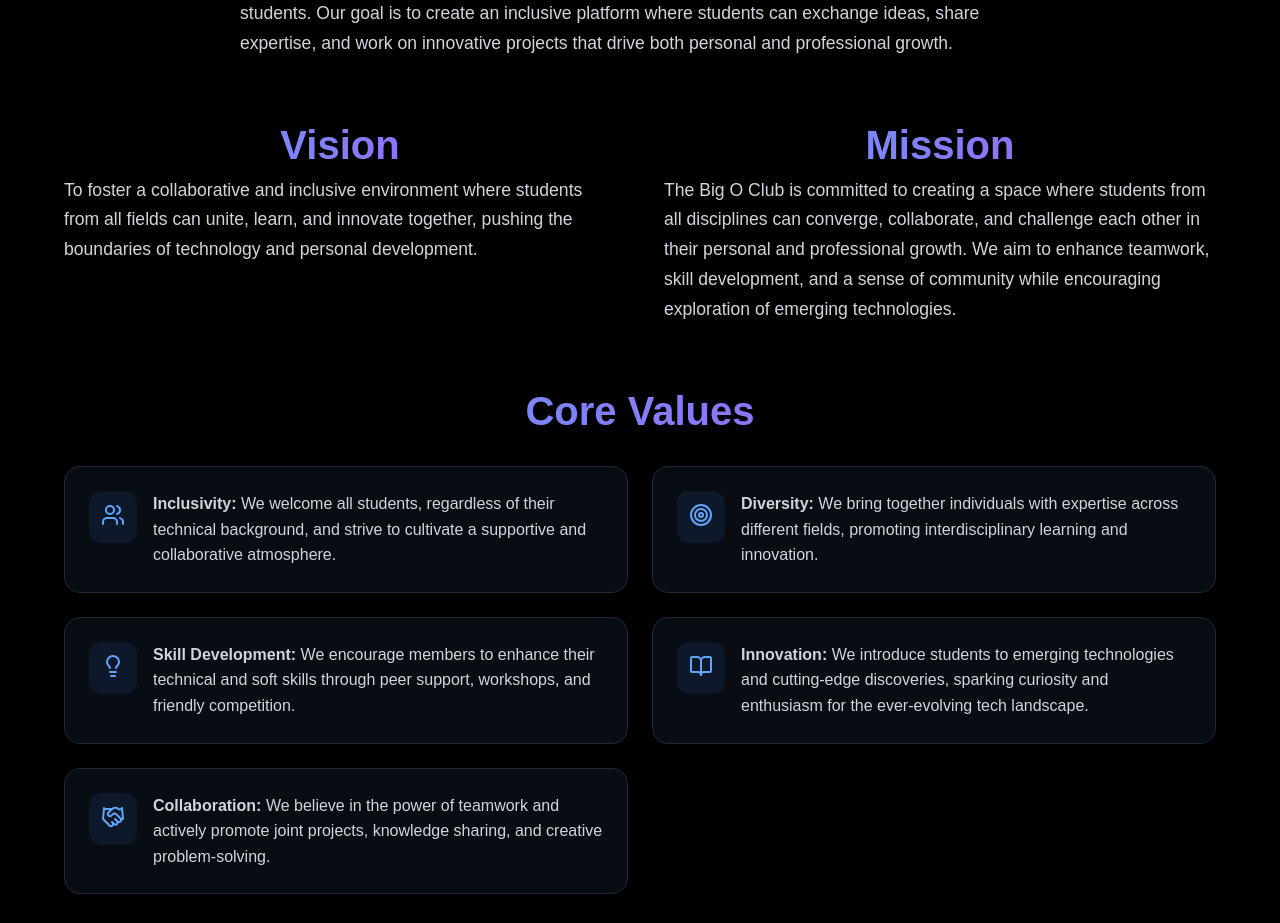
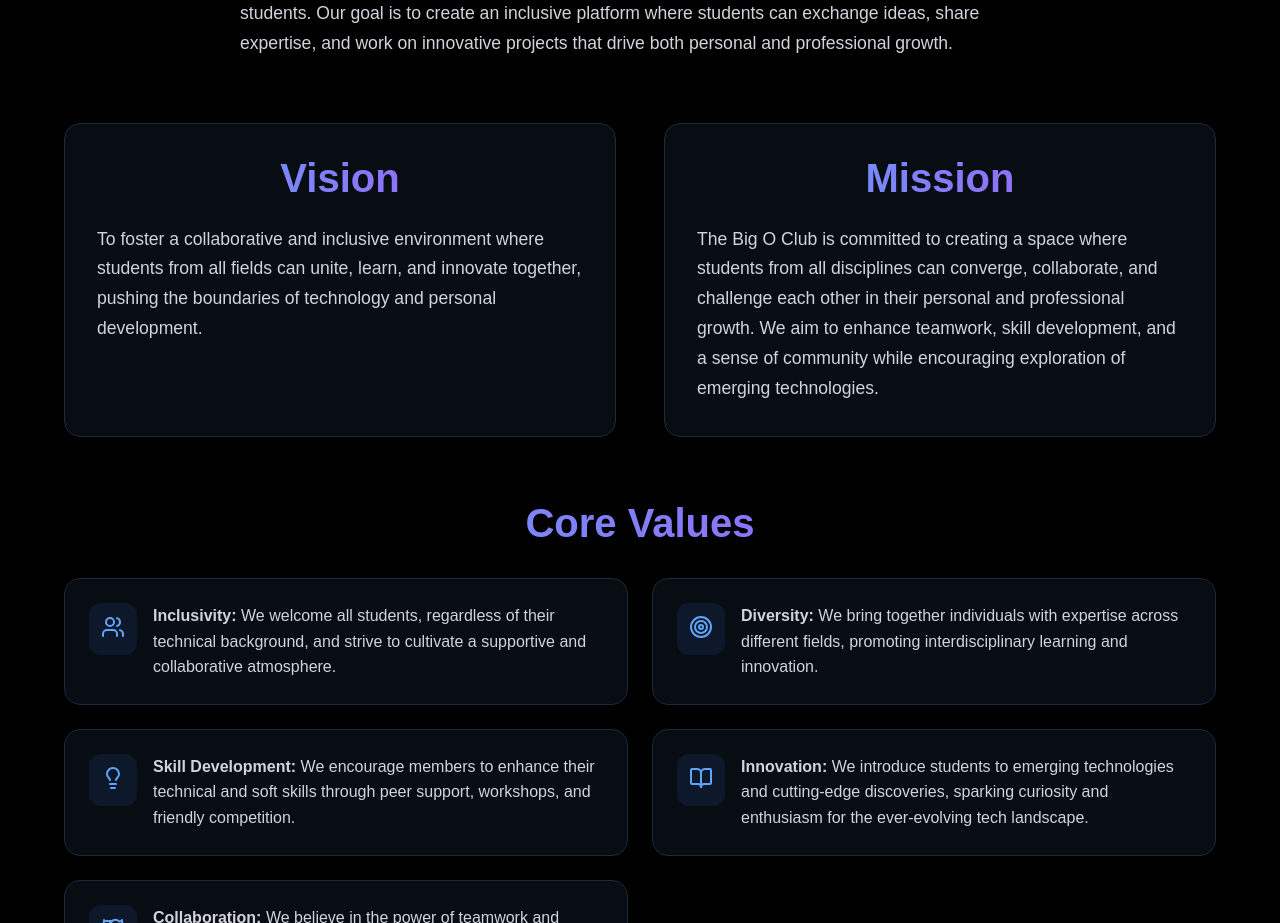
Before and after one commit to thisisthebigo/website, a React (Create React App) app: page / in a window 1280 px wide. Shown: the part 1000-1923 px from the top of the page. Built offline with nearby package versions, Linux system fonts and the light colour scheme; a web font is replaced by a local one.

Commit message:
added grid

```diff
--- a/src/Announce.js
+++ b/src/Announce.js
@@ -65,6 +65,22 @@
             '@media (max-width: 768px)': {
                 gridTemplateColumns: '1fr',
                 gap: '2rem',
+            },
+        },
+        visionMissionBox: {
+            backgroundColor: 'rgba(17, 24, 39, 0.5)',
+            borderRadius: '1rem',
+            padding: '2rem',
+            backdropFilter: 'blur(8px)',
+            border: '1px solid #1f2937',
+            transition: 'all 0.3s ease',
+            display: 'flex',
+            flexDirection: 'column',
+            gap: '1rem',
+            height: '100%',
+            '&:hover': {
+                transform: 'translateY(-4px)',
+                boxShadow: '0 4px 12px rgba(0, 0, 0, 0.3)',
             },
         },
         visionMissionText: {
@@ -137,13 +153,13 @@
                 {/* Section 2: Vision & Mission */}
                 <section style={styles.section}>
                     <div style={styles.visionMissionGrid}>
-                        <div>
+                        <div style={styles.visionMissionBox}>
                             <h2 style={styles.sectionTitle}>Vision</h2>
                             <p style={styles.visionMissionText}>
                                 To foster a collaborative and inclusive environment where students from all fields can unite, learn, and innovate together, pushing the boundaries of technology and personal development.
                             </p>
                         </div>
-                        <div>
+                        <div style={styles.visionMissionBox}>
                             <h2 style={styles.sectionTitle}>Mission</h2>
                             <p style={styles.visionMissionText}>
                                 The Big O Club is committed to creating a space where students from all disciplines can converge, collaborate, and challenge each other in their personal and professional growth. We aim to enhance teamwork, skill development, and a sense of community while encouraging exploration of emerging technologies.
```
